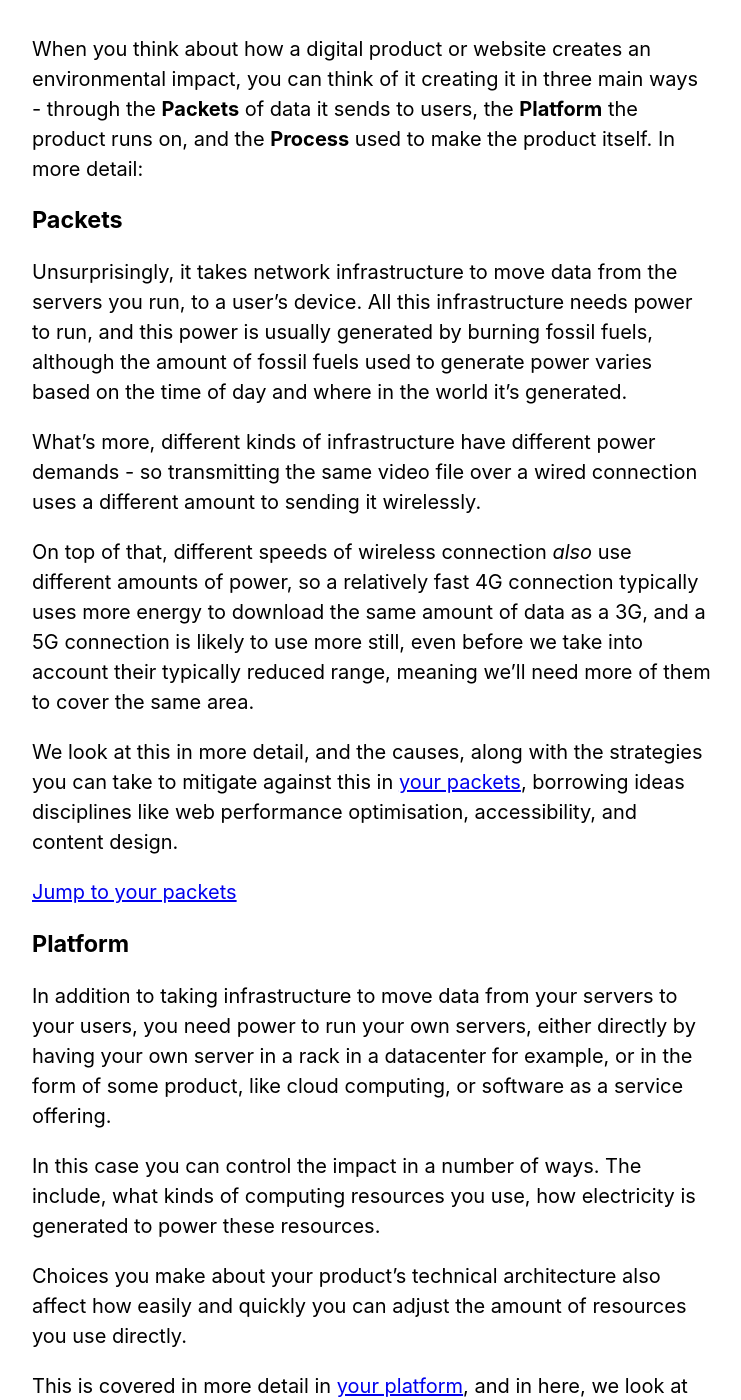
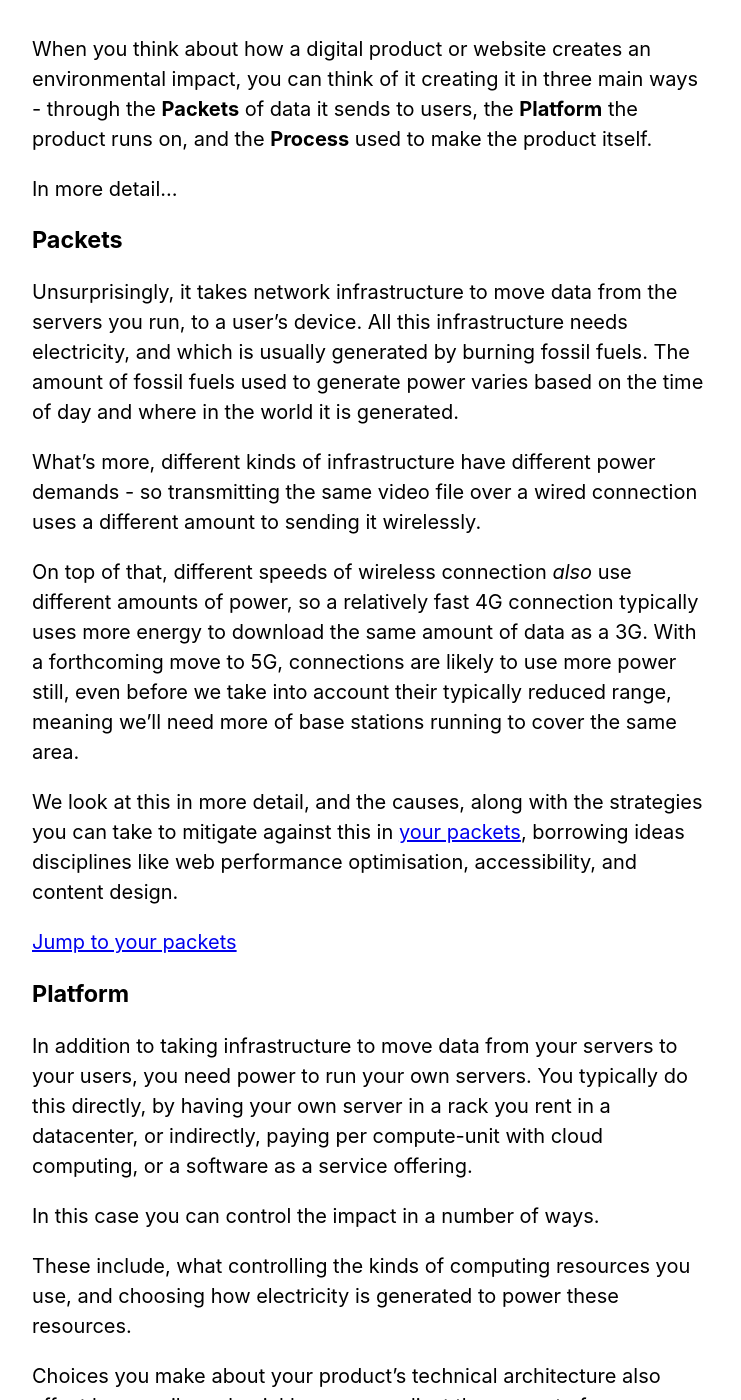
Before and after one commit to productscience/planet-friendly-web, a Jekyll site: the page built from mental-model.md, in a window 1280 px wide and 1400 px high, scrolled down 271 px. Shown: the whole window, without its empty margins (32-773 px from the left). Built offline with Jekyll 4.4.1, drawn with Linux system fonts in a browser that asks for light colours; some of the changed text lies outside the part shown.

Commit message:
Fix some typos

```diff
--- a/_layouts/home.html
+++ b/_layouts/home.html
@@ -22,11 +22,9 @@
 
   <section class="bt pv2 pl5 pr5 bg-washed-green">
 
-    <h2 class="normal measure-wide lh-title">The <em>planet friendly web guide</em> is an open source, freely available guide, showing how you can do this, using an easy-to-understand mental model, and established techniques from fields ranging from service design, to web performance optimisation.</h2>
+    <h2 class="normal measure-wide lh-title">The <em>planet friendly web guide</em> is an open source, freely available guide, showing how you can do this, using an <a href="/mental-model">easy-to-understand mental model</a>, and established techniques from fields ranging from service design, to web performance optimisation.</h2>
 
-    <p><a href="{% link why-it-matters.md %}">Start at the beginning</a>,
-       <a href="#">see the table of contents</a>,
-       or jump straight to the main sections below
+    <p><a href="{% link why-it-matters.md %}">Start at the beginning</a>, or jump straight to the main sections below
     </p>
 
   </section>
--- a/mental-model.md
+++ b/mental-model.md
@@ -4,15 +4,17 @@ title: A mental model for thinking about the impact of a digital product
 permalink: /mental-model/
 ---
 
-When you think about how a digital product or website creates an environmental impact, you can think of it creating it in three main ways - through the **Packets** of data it sends to users, the **Platform** the product runs on, and the **Process** used to make the product itself. In more detail:
+When you think about how a digital product or website creates an environmental impact, you can think of it creating it in three main ways - through the **Packets** of data it sends to users, the **Platform** the product runs on, and the **Process** used to make the product itself.
+
+In more detail…
 
 ### Packets
 
-Unsurprisingly, it takes network infrastructure to move data from the servers you run, to a user's device. All this infrastructure needs power to run, and this power is usually generated by burning fossil fuels, although the amount of fossil fuels used to generate power varies based on the time of day and where in the world it's generated.
+Unsurprisingly, it takes network infrastructure to move data from the servers you run, to a user's device. All this infrastructure needs electricity, and which is usually generated by burning fossil fuels. The amount of fossil fuels used to generate power varies based on the time of day and where in the world it is generated.
 
 What's more, different kinds of infrastructure have different power demands - so transmitting the same video file over a wired connection uses a different amount to sending it wirelessly.
 
-On top of that, different speeds of wireless connection _also_ use different amounts of power, so a relatively fast 4G connection typically uses more energy to download the same amount of data as a 3G, and a 5G connection is likely to use more still, even before we take into account their typically reduced range, meaning we'll need more of them to cover the same area.
+On top of that, different speeds of wireless connection _also_ use different amounts of power, so a relatively fast 4G connection typically uses more energy to download the same amount of data as a 3G. With a forthcoming move to 5G, connections are likely to use more power still, even before we take into account their typically reduced range, meaning we'll need more of base stations running to cover the same area.
 
 We look at this in more detail, and the causes, along with the strategies you can take to mitigate against this in [your packets](/your-packets), borrowing ideas disciplines like web performance optimisation, accessibility, and content design.
 
@@ -21,15 +23,17 @@ We look at this in more detail, and the causes, along with the strategies you ca
 
 ### Platform
 
-In addition to taking infrastructure to move data from your servers to your users, you need power to run your own servers, either directly by having your own server in a rack in a datacenter for example, or in the form of some product, like cloud computing, or software as a service offering.
+In addition to taking infrastructure to move data from your servers to your users, you need power to run your own servers. You typically do this directly, by having your own server in a rack you rent in a datacenter, or indirectly, paying per compute-unit with cloud computing, or a software as a service offering.
 
-In this case you can control the impact in a number of ways. The include, what kinds of computing resources you use, how electricity is generated to power these resources.
+In this case you can control the impact in a number of ways.
+
+These include, what controlling the kinds of computing resources you use, and choosing how electricity is generated to power these resources.
 
 Choices you make about your product's technical architecture also affect how easily and quickly you can adjust the amount of resources you use directly.
 
 This is covered in more detail in [your platform](/your-platform), and in here, we look at how using virtualisation, containerisation, serverless/functions-as-a-service can help, as well as other idea from the devops toolbox, as well as server-side performance optimisation.
 
-We also cover options for running infrastructure on renewable power, and what options you have when you can't do this directly
+We also cover options for running infrastructure on renewable power, and what options you have when you don't have direct control over where power comes from.
 
 [Jump to your platform](/your-platform)
 
```
Also changed, not shown: other parts of mental-model.md (+2 -2 lines).
